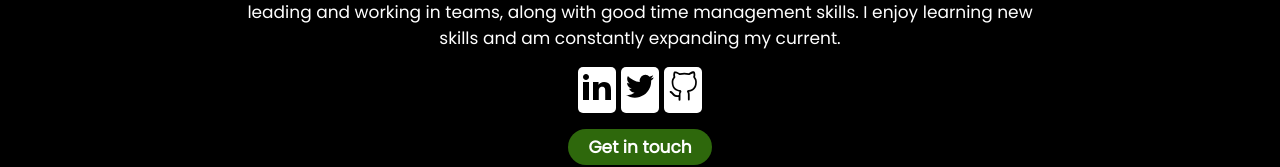
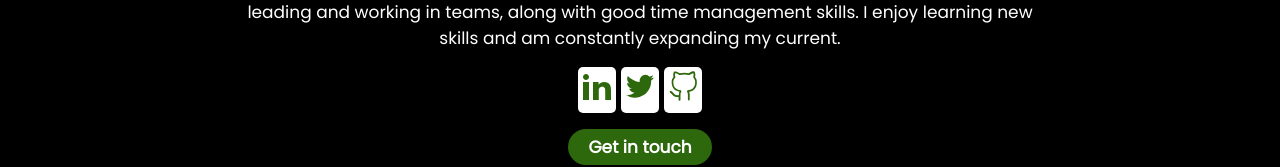
Before and after one commit to sarazaToussaint/Saraza-dev, a React (Create React App) app: page / in a window 1280 px wide. Shown: the part 354-521 px from the top of the page. Built offline with nearby package versions, Linux system fonts and the light colour scheme.

Commit message:
Make some changes to the animation

```diff
--- a/src/components/Home.jsx
+++ b/src/components/Home.jsx
@@ -21,13 +21,13 @@ const Home = () => (
         current.
       </p>
       <div className="icon-container">
-        <a href="https://www.linkedin.com/in/toussaintsaraza/" target="_blank" rel="noreferrer">
+        <a href="https://www.linkedin.com/in/toussaintsaraza/" target="_blank" rel="noreferrer" className="myDiv">
           <ImLinkedin2 />
         </a>
-        <a href="https://twitter.com/ToussaintSaraz1" target="_blank" rel="noreferrer">
+        <a href="https://twitter.com/ToussaintSaraz1" target="_blank" rel="noreferrer" className="myDiv">
           <VscTwitter />
         </a>
-        <a href="https://github.com/sarazaToussaint" target="_blank" rel="noreferrer">
+        <a href="https://github.com/sarazaToussaint" target="_blank" rel="noreferrer" className="myDiv">
           <VscGithubAlt />
         </a>
       </div>
```
